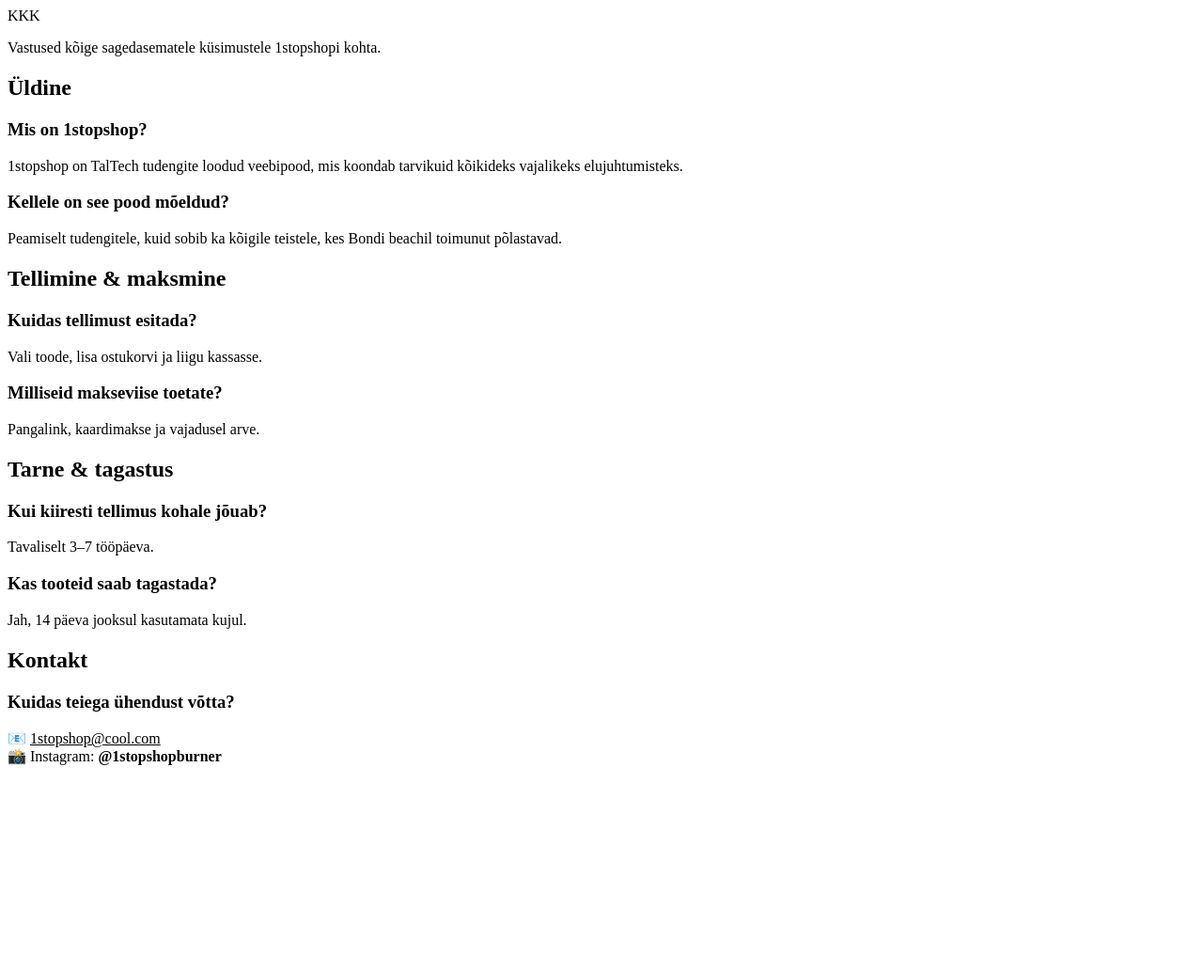
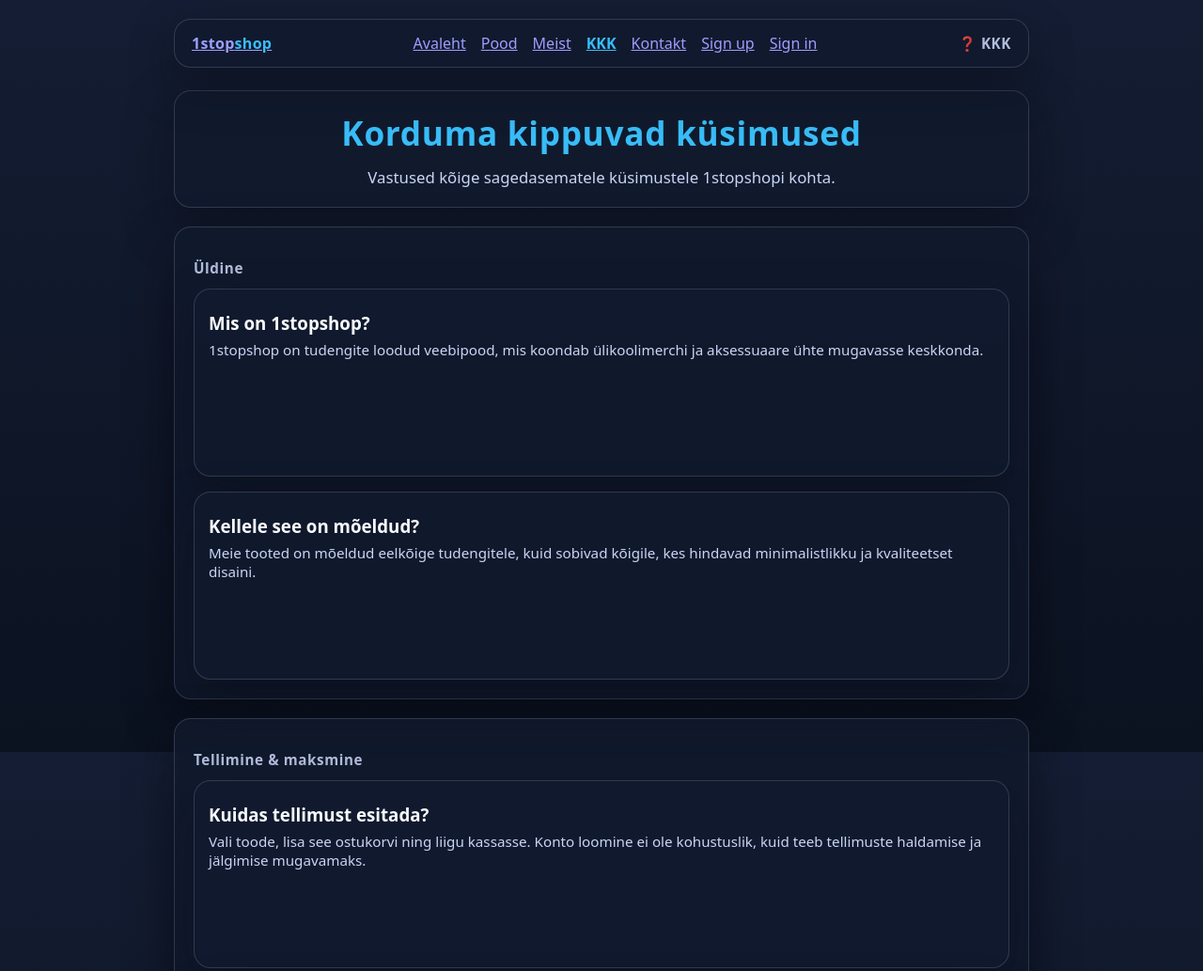
Before and after one commit to tamkivi/emex-clan, a website: page public/kkk.html in a window 1280 px wide. Shown: the top 1033 px of the page at 94% size. Before the commit the page ends 830 px from the top, so only its background shows below. Drawn offline with Linux system fonts and the light colour scheme.

Commit message:
stiil style.css + html

```diff
--- a/public/kkk.html
+++ b/public/kkk.html
@@ -1,89 +1,137 @@
 <!DOCTYPE html>
-<html lang="en">
+<html lang="et">
 <head>
-    <meta charset="UTF-8">
-    <title>Title</title>
+  <meta charset="UTF-8" />
+  <meta name="viewport" content="width=device-width, initial-scale=1.0" />
+  <title>KKK | 1stopshop</title>
+  <link rel="stylesheet" href="styles.css" />
 </head>
-<body>
+
+<body class="theme-dark">
+  <main class="view home active">
+    <div class="container">
+
+      <!-- NAVIGAATSIOON -->
+      <div class="sticky-header">
+        <div class="header">
+
+          <div class="logo">
+            <a href="index.html">1stop<i>shop</i></a>
+          </div>
+
+          <nav class="header-meta">
+            <ul class="header-actions" style="list-style:none; margin:0; padding:0; display:flex; gap:16px;">
+              <li><a href="index.html">Avaleht</a></li>
+              <li><a href="main.html">Pood</a></li>
+              <li><a href="aboutus.html">Meist</a></li>
+              <li><a href="faq.html" style="color:var(--accent); font-weight:600;">KKK</a></li>
+              <li><a href="contact.html">Kontakt</a></li>
+              <li><a href="signup.html">Sign up</a></li>
+              <li><a href="signin.html">Sign in</a></li>
+            </ul>
+          </nav>
+
+          <div class="header-meta">
+            <div class="headline-tag">❓ KKK</div>
+          </div>
+
+        </div>
+      </div>
+
+      <!-- HERO -->
       <section class="home-panel hero">
         <div class="home-hero">
-    <div class="shop-title">KKK</div>
+          <div class="shop-title">Korduma kippuvad küsimused</div>
           <p class="lead">
             Vastused kõige sagedasematele küsimustele 1stopshopi kohta.
           </p>
         </div>
       </section>
 
+      <!-- 2. ÜLDINE -->
       <section class="home-panel">
         <h2 class="headline-tag">Üldine</h2>
 
         <div class="card">
           <h3>Mis on 1stopshop?</h3>
           <p class="lead">
-      1stopshop on TalTech tudengite loodud veebipood, mis koondab tarvikuid kõikideks vajalikeks elujuhtumisteks.
+            1stopshop on tudengite loodud veebipood, mis koondab ülikoolimerchi ja aksessuaare ühte mugavasse keskkonda.
           </p>
         </div>
 
         <div class="card" style="margin-top:16px;">
-    <h3>Kellele on see pood mõeldud?</h3>
+          <h3>Kellele see on mõeldud?</h3>
           <p class="lead">
-      Peamiselt tudengitele, kuid sobib ka kõigile teistele, kes Bondi beachil toimunut põlastavad.
+            Meie tooted on mõeldud eelkõige tudengitele, kuid sobivad kõigile, kes hindavad minimalistlikku ja kvaliteetset disaini.
           </p>
         </div>
       </section>
 
+      <!-- 3. TELLIMINE & MAKSMINE -->
       <section class="home-panel">
         <h2 class="headline-tag">Tellimine & maksmine</h2>
 
         <div class="card">
           <h3>Kuidas tellimust esitada?</h3>
           <p class="lead">
-      Vali toode, lisa ostukorvi ja liigu kassasse.
+            Vali toode, lisa see ostukorvi ning liigu kassasse. Konto loomine ei ole kohustuslik,
+            kuid teeb tellimuste haldamise ja jälgimise mugavamaks.
           </p>
         </div>
 
         <div class="card" style="margin-top:16px;">
-    <h3>Milliseid makseviise toetate?</h3>
+          <h3>Milliseid makseviise toetame?</h3>
           <p class="lead">
-      Pangalink, kaardimakse ja vajadusel arve.
+            Pakume pangalinki, kaardimakset ning vajadusel ka arvega tasumise võimalust.
           </p>
         </div>
       </section>
+
+      <!-- 4. TARNE & TAGASTUS -->
       <section class="home-panel">
         <h2 class="headline-tag">Tarne & tagastus</h2>
 
         <div class="card">
           <h3>Kui kiiresti tellimus kohale jõuab?</h3>
           <p class="lead">
-      Tavaliselt 3–7 tööpäeva.
+            Tellimused jõuavad tavaliselt kohale 3–7 tööpäeva jooksul, sõltuvalt tootest ja tarneviisist.
           </p>
         </div>
 
         <div class="card" style="margin-top:16px;">
           <h3>Kas tooteid saab tagastada?</h3>
           <p class="lead">
-      Jah, 14 päeva jooksul kasutamata kujul.
+            Jah, sul on õigus tooted tagastada 14 päeva jooksul, kui need on kasutamata ja originaalpakendis.
           </p>
         </div>
       </section>
 
+      <!-- 5. KONTAKT -->
       <section class="home-panel">
         <h2 class="headline-tag">Kontakt</h2>
 
         <div class="card">
           <h3>Kuidas teiega ühendust võtta?</h3>
           <p class="lead">
-      📧 <a href="mailto:1stopshop@cool.com" style="color:var(--accent);">
+            📧 E-post:
+            <a href="mailto:1stopshop@cool.com" style="color:var(--accent);">
               1stopshop@cool.com
-      </a><br>
-      📸 Instagram: <b>@1stopshopburner</b>
+            </a>
+            <br><br>
+            📸 Instagram:
+            <a href="https://instagram.com/1stopshopburner" style="color:var(--accent);">
+              @1stopshopburner
+            </a>
           </p>
         </div>
       </section>
 
+      <!-- FOOTER -->
+      <footer style="text-align:center; color:var(--muted); padding:40px 0;">
+        © 2025 1stopshop – Kõik õigused kaitstud
+      </footer>
 
-
-
-
+    </div>
+  </main>
 </body>
 </html>
--- a/public/styles.css
+++ b/public/styles.css
@@ -705,3 +705,28 @@
     background: rgba(255, 255, 255, 0.10);
     box-shadow: 0 6px 16px rgba(0, 0, 0, 0.25);
 }
+/* =========================
+   FAQ – 1stopshop native
+   ========================= */
+
+.faq-list {
+  display: grid;
+  gap: 16px;
+}
+
+.faq-item {
+  cursor: default;
+}
+
+.faq-item h3 {
+  margin: 0 0 6px;
+  font-size: 1.05rem;
+  font-weight: 700;
+  color: var(--text);
+}
+
+.faq-item p {
+  margin: 0;
+  color: var(--muted);
+  line-height: 1.55;
+}
```
Lines whose indentation alone changed are shown as unchanged.
